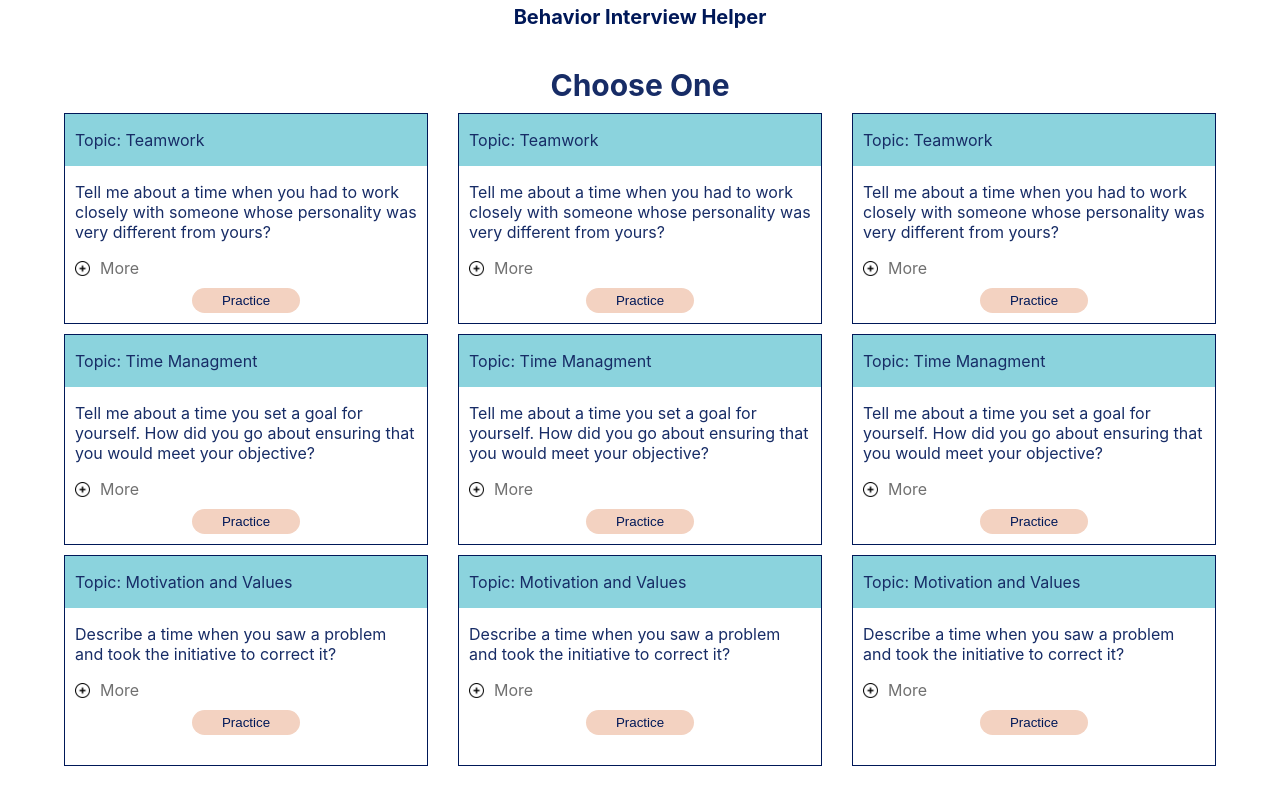
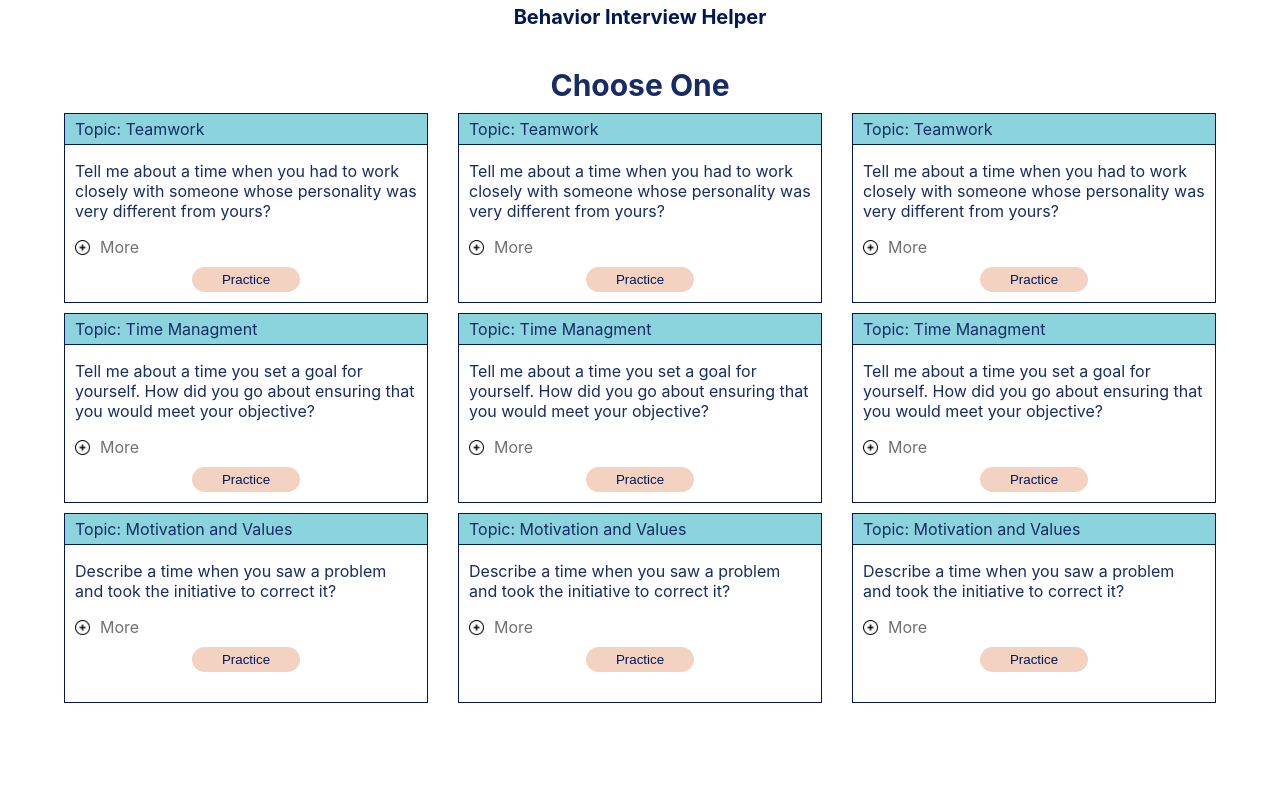
Before and after one commit to jcsmileyjr/behavior-interview-helper, a React (Create React App) app in the folder interview-helper/: page / in a window 1280 px wide. Built offline with nearby package versions, Linux system fonts and the light colour scheme.

Commit message:
Refactor: Admin page question card component styling

```diff
--- a/interview-helper/src/component/questionCard/questionCard.css
+++ b/interview-helper/src/component/questionCard/questionCard.css
@@ -13,10 +13,12 @@ article {
 
 .card__title--container  {
     background-color: var(--Accent-Light-Blue);
+    border-bottom: 1px solid var(--Primary-Dark-Blue);
 }
 
 .card__title--container > p {
     color: var(--Primary-Medium-Blue);
+    margin: 5px 0;
 }
 
 .card__question--container {
--- a/interview-helper/src/pages/adminPage/AdminPage.js
+++ b/interview-helper/src/pages/adminPage/AdminPage.js
@@ -1,4 +1,4 @@
-import React, { useState, useEffect } from "react";
+import React, { useState} from "react";
 import fakeData from "../../development-data/questions.json";
 import "./adminPage.css";
 import QuestionCard from "../../component/questionCard/QuestionCard";
@@ -9,7 +9,6 @@ const AdmingPage = () => {
   return (
     <div className="adminPage--container">
       <header className="header__title--style">
-        {" "}
         Behavior Interview Helper
       </header>
       <main className="adminPage__content--container">
```
